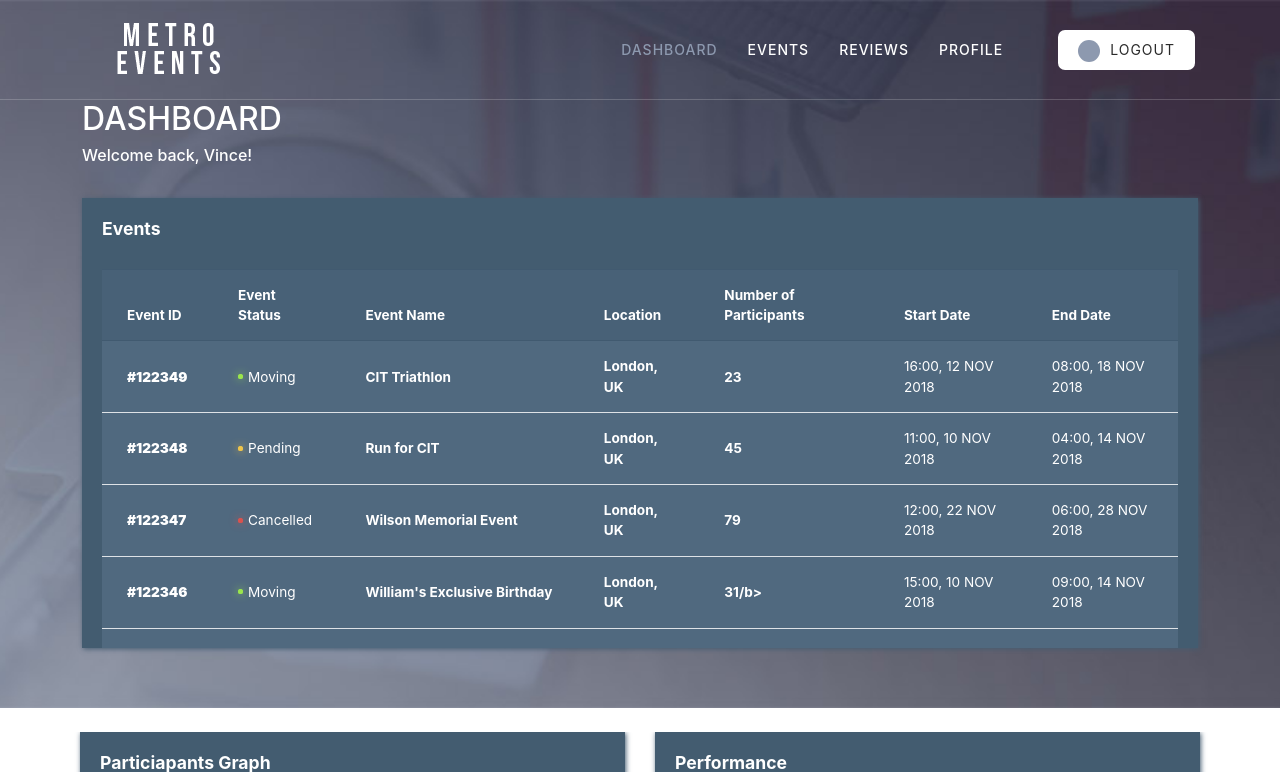
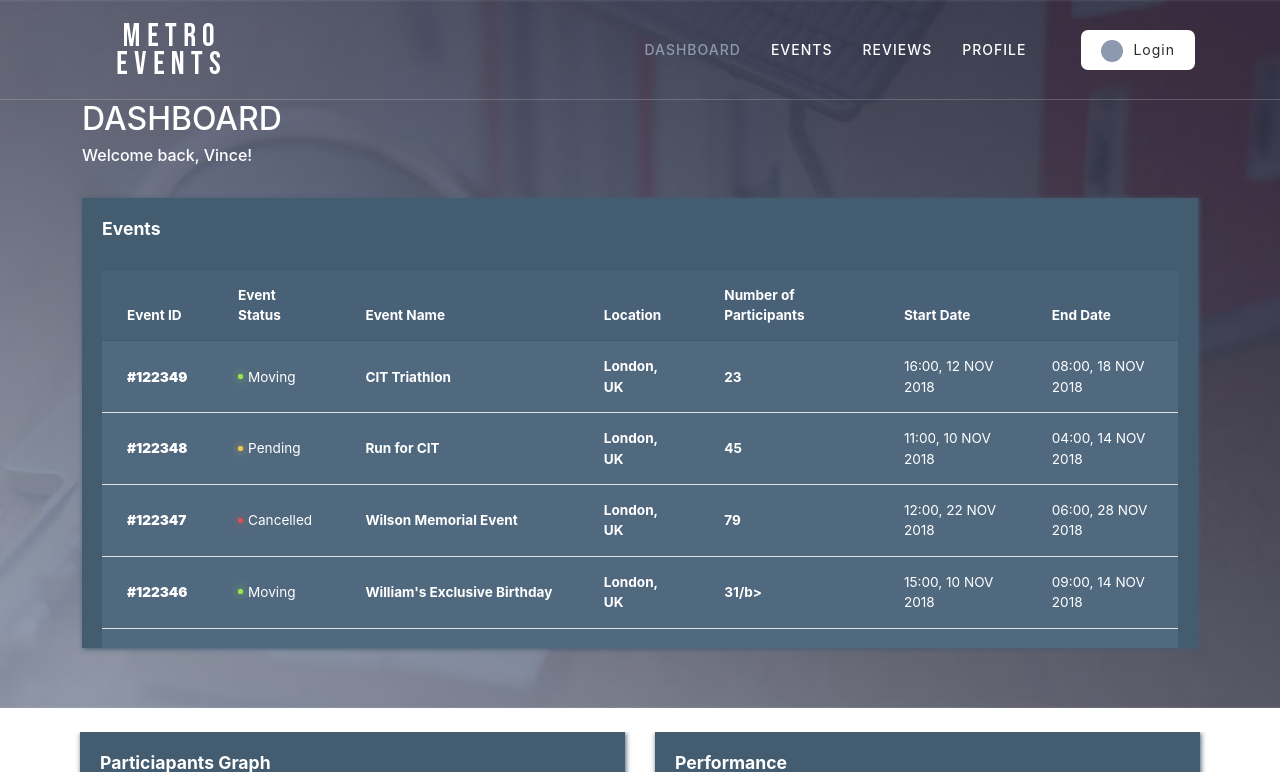
Before and after one commit to madamedem/Metro-Events, a Django app: page /organizer/organizerHome in a window 1280 px wide. Shown: the top 772 px of the page. Run offline with Django 3.2, Linux system fonts and the light colour scheme; some libraries are stand-ins or nearby versions; some web fonts are replaced.

Commit message:
Update organizer-dashboard.html

```diff
--- a/templates/organizer-dashboard.html
+++ b/templates/organizer-dashboard.html
@@ -63,7 +63,7 @@
               <li><a href="../organizer/organizerEvents">Events</a></li>
               <li><a href="../organizer/organizerReview">Reviews</a></li>
               <li><a href="../organizer/organizerProfile">Profile</a></li>
-              <li><div class="main-white-button"><a href="#"><i class="fa fa-plus"></i>LOGOUT</a></div></li>
+              <li><div class="main-white-button"><a href="../organizer/organizerLogin"><i class="fa fa-plus"></i>Login</a></div></li>
             </ul>
             <a class='menu-trigger'>
                 <span>Menu</span>
```
